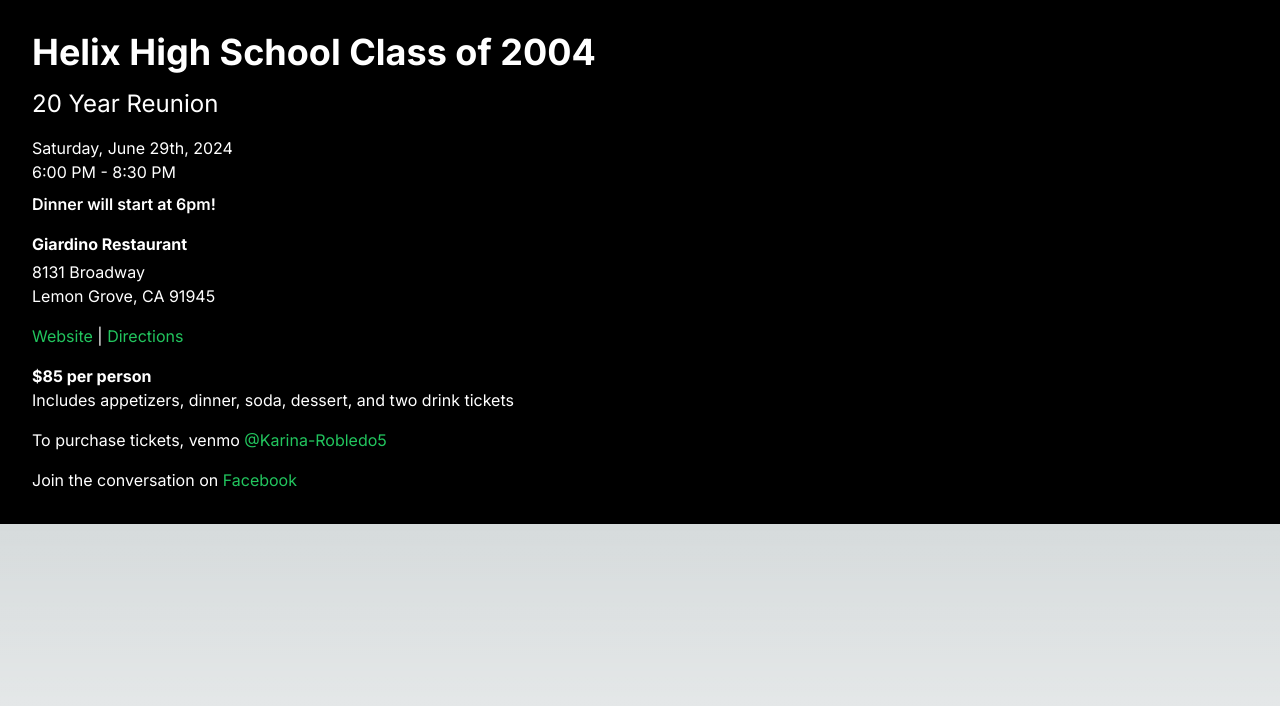
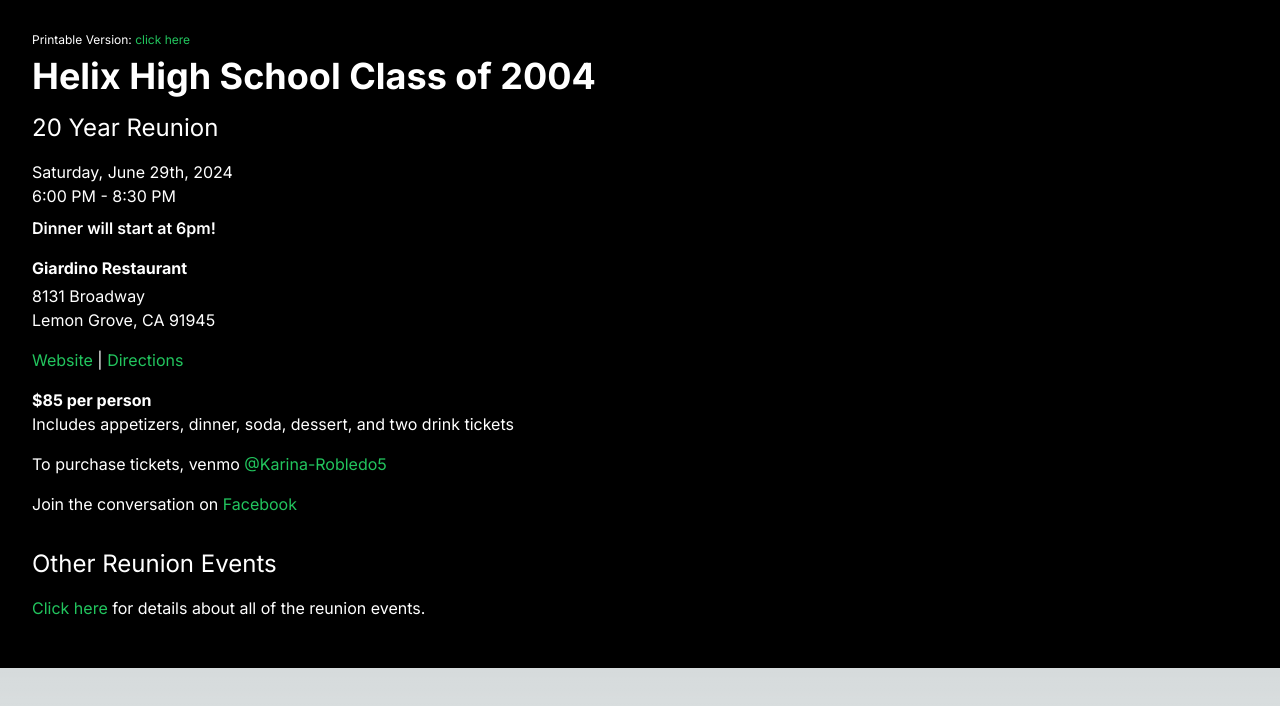
Before and after one commit to nickolu/helixclassof2004.com, a Next.js app: page / in a window 1280 px wide. Shown: the top 706 px of the page. Built offline with nearby package versions, Linux system fonts and the light colour scheme.

Commit message:
add flyers

```diff
--- a/src/app/page.tsx
+++ b/src/app/page.tsx
@@ -3,10 +3,21 @@ import React from "react";
 export default function Home() {
   return (
     <main className="main bg-black text-white p-8">
+      <p className="text-xs mb-2">
+        Printable Version:{" "}
+        <a
+          href="/flyer-dinner.jpeg"
+          className="text-green-500 hover:text-green-300"
+          target="_blank"
+        >
+          click here
+        </a>
+      </p>
       <h1 className="text-4xl font-bold text-gold mb-4">
         Helix High School Class of 2004
       </h1>
       <h2 className="mb-4 text-2xl">20 Year Reunion</h2>
+
       <div className="time mb-4">
         <p className="mb-2">
           Saturday, June 29th, 2024 <br />
@@ -68,6 +79,19 @@ export default function Home() {
           </a>
         </p>
       </div>
+      <div className="other-events">
+        <h2 className="text-2xl mt-8 mb-4">Other Reunion Events</h2>
+        <p className="mb-4">
+          <a
+            href="/flyer-all-events.jpeg"
+            target="_blank"
+            className="text-green-500 hover:text-green-300"
+          >
+            Click here
+          </a>{" "}
+          for details about all of the reunion events.{" "}
+        </p>
+      </div>
     </main>
   );
 }
--- a/src/components/modal.tsx
+++ /dev/null
@@ -1,24 +0,0 @@
-import React from "react";
-
-interface ModalProps {
-  isOpen: boolean;
-  onClose: () => void;
-  children: React.ReactNode;
-}
-
-const Modal: React.FC<ModalProps> = ({ isOpen, onClose, children }) => {
-  if (!isOpen) return null;
-
-  return (
-    <div className="fixed inset-0 bg-black bg-opacity-50 z-50 flex justify-center items-center">
-      <div className="bg-white p-4 rounded-lg shadow-lg">
-        <button onClick={onClose} className="float-right font-bold">
-          X
-        </button>
-        {children}
-      </div>
-    </div>
-  );
-};
-
-export default Modal;
```
Also changed, not shown: public/flyer-all-events.jpeg (added), public/flyer-dinner.jpeg (added).
